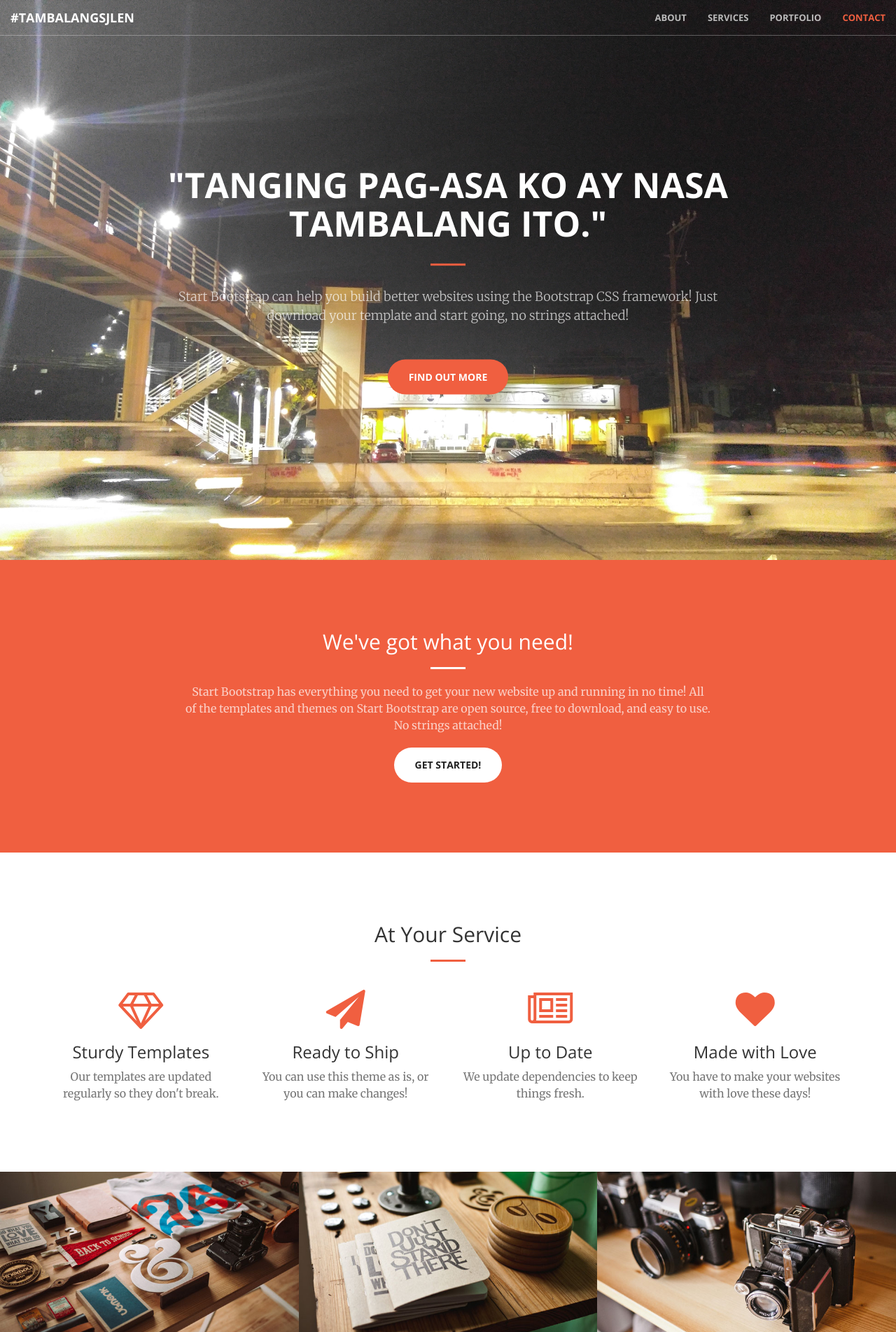
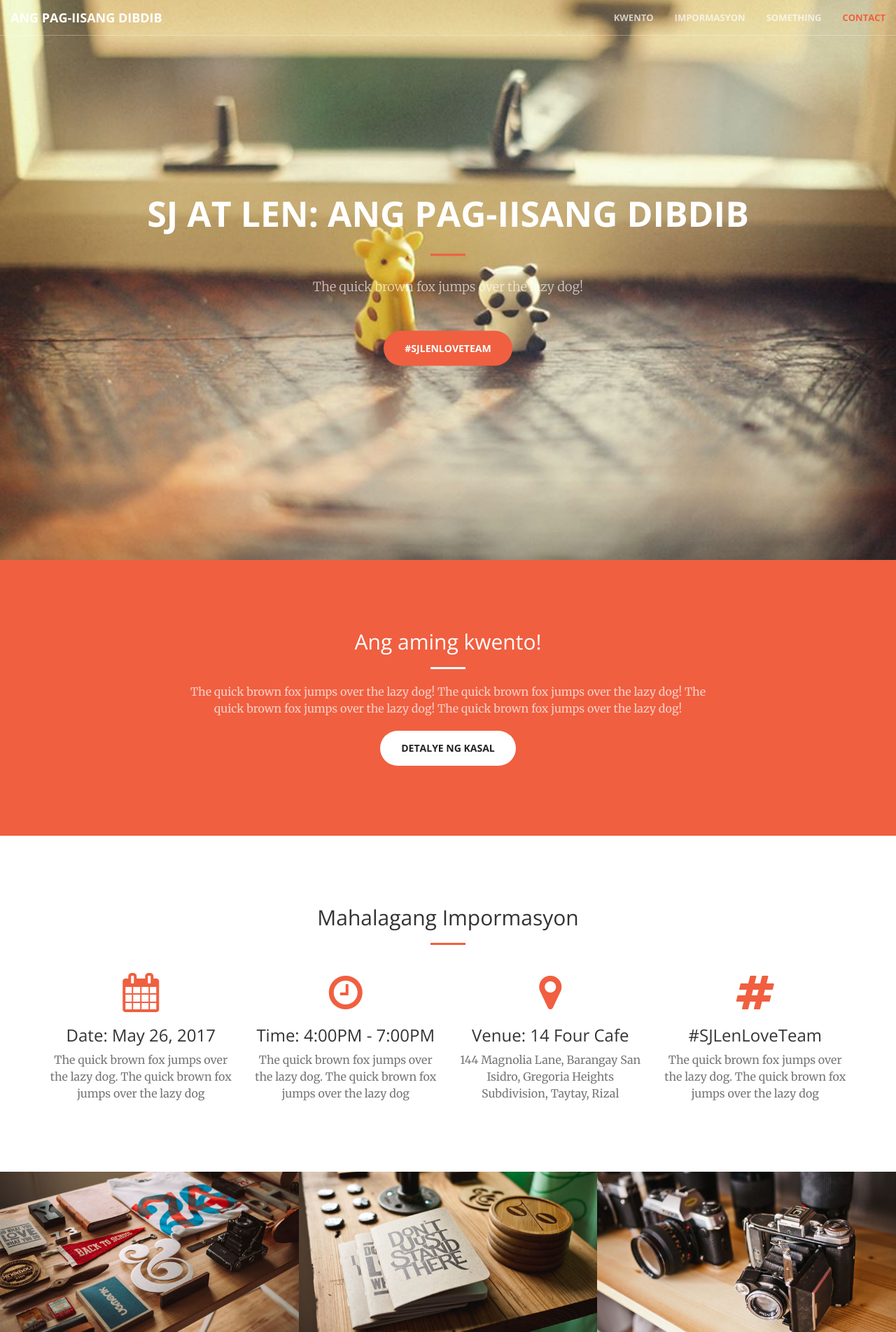
Before and after one commit to isji/midnightinpares, a PHP site: page /vip-pass/index.html in a window 1280 px wide. Shown: the top 1903 px of the page at 70% size. Run offline with PHP 8.4, Linux system fonts and the light colour scheme; some libraries are stand-ins or nearby versions.

Commit message:
Modified contents, icons, music and picture.

```diff
--- a/vip-pass/css/creative.css
+++ b/vip-pass/css/creative.css
@@ -111,7 +111,7 @@ aside {
     border-color: rgba(255, 255, 255, 0.3);
   }
   .navbar-default .navbar-header .navbar-brand {
-    color: rgba(255, 255, 255, 0.7);
+    color: rgba(0, 255, 255, 0.7);
   }
   .navbar-default .navbar-header .navbar-brand:hover,
   .navbar-default .navbar-header .navbar-brand:focus {
--- a/vip-pass/index.html
+++ b/vip-pass/index.html
@@ -16,8 +16,10 @@
 
     <!-- Custom Fonts -->
     <link href="vendor/font-awesome/css/font-awesome.min.css" rel="stylesheet" type="text/css">
-    <link href='https://fonts.googleapis.com/css?family=Open+Sans:300italic,400italic,600italic,700italic,800italic,400,300,600,700,800' rel='stylesheet' type='text/css'>
-    <link href='https://fonts.googleapis.com/css?family=Merriweather:400,300,300italic,400italic,700,700italic,900,900italic' rel='stylesheet' type='text/css'>
+    <link href='https://fonts.googleapis.com/css?family=Open+Sans:300italic,400italic,600italic,700italic,800italic,400,300,600,700,800'
+          rel='stylesheet' type='text/css'>
+    <link href='https://fonts.googleapis.com/css?family=Merriweather:400,300,300italic,400italic,700,700italic,900,900italic'
+          rel='stylesheet' type='text/css'>
 
     <!-- Plugin CSS -->
     <link href="vendor/magnific-popup/magnific-popup.css" rel="stylesheet">
@@ -27,6 +29,9 @@
 
     <!-- Bootstrap 3 player -->
     <link href="css/bootstrap3_player.css" rel="stylesheet">
+
+    <!-- Favicon -->
+    <link rel="shortcut icon" href="favicon.ico" type="image/x-icon">
 
     <!-- HTML5 Shim and Respond.js IE8 support of HTML5 elements and media queries -->
     <!-- WARNING: Respond.js doesn't work if you view the page via file:// -->
@@ -42,8 +47,8 @@
 <div class="row col-md-6 col-md-offset-3 col-xs-12">
     <!-- ~~~~~~~~~~~~~~~~~~~~~~~~~~~~ Example: Audio with no additional data ~~~~~~~~~~~~~~~~~~~~~~~~~~~~~~~~ -->
     <audio controls autoplay>
-        <source src="../music/love-team.mp3" type="audio/ogg" />
-        <source src="../music/love-team.mp3" type="audio/mpeg" />
+        <source src="file/love-team.mp3" type="audio/ogg"/>
+        <source src="file/love-team.mp3" type="audio/mpeg"/>
         An html5-capable browser is required to play this audio.
     </audio>
 </div>
@@ -52,23 +57,25 @@
     <div class="container-fluid">
         <!-- Brand and toggle get grouped for better mobile display -->
         <div class="navbar-header">
-                <button type="button" class="navbar-toggle collapsed" data-toggle="collapse" data-target="#bs-example-navbar-collapse-1">
+            <button type="button" class="navbar-toggle collapsed" data-toggle="collapse"
+                    data-target="#bs-example-navbar-collapse-1">
                 <span class="sr-only">Toggle navigation</span> Menu <i class="fa fa-bars"></i>
             </button>
-                <a class="navbar-brand page-scroll" href="#page-top">#TambalangSJLen</a>
+            <a class="navbar-brand page-scroll" href="#page-top">Ang Pag-iisang Dibdib</a>
         </div>
+
 
         <!-- Collect the nav links, forms, and other content for toggling -->
         <div class="collapse navbar-collapse" id="bs-example-navbar-collapse-1">
             <ul class="nav navbar-nav navbar-right">
                 <li>
-                        <a class="page-scroll" href="#about">About</a>
+                    <a class="page-scroll" href="#about">Kwento</a>
                 </li>
                 <li>
-                        <a class="page-scroll" href="#services">Services</a>
+                    <a class="page-scroll" href="#services">Impormasyon</a>
                 </li>
                 <li>
-                        <a class="page-scroll" href="#portfolio">Portfolio</a>
+                    <a class="page-scroll" href="#portfolio">Something</a>
                 </li>
                 <li>
                     <a class="page-scroll" href="#contact">Contact</a>
@@ -83,10 +90,10 @@
 <header>
     <div class="header-content">
         <div class="header-content-inner">
-                <h1 id="homeHeading">"Tanging pag-asa ko ay nasa tambalang ito."</h1>
+            <h1 id="homeHeading">SJ at Len: Ang Pag-iisang Dibdib</h1>
             <hr>
-                <p>Start Bootstrap can help you build better websites using the Bootstrap CSS framework! Just download your template and start going, no strings attached!</p>
-                <a href="#about" class="btn btn-primary btn-xl page-scroll">Find Out More</a>
+            <p>The quick brown fox jumps over the lazy dog!</p>
+            <a href="#about" class="btn btn-primary btn-xl page-scroll">#SJLenLoveTeam</a>
         </div>
     </div>
 </header>
@@ -95,10 +102,12 @@
     <div class="container">
         <div class="row">
             <div class="col-lg-8 col-lg-offset-2 text-center">
-                    <h2 class="section-heading">We've got what you need!</h2>
+                <h2 class="section-heading">Ang aming kwento!</h2>
                 <hr class="light">
-                    <p class="text-faded">Start Bootstrap has everything you need to get your new website up and running in no time! All of the templates and themes on Start Bootstrap are open source, free to download, and easy to use. No strings attached!</p>
-                    <a href="#services" class="page-scroll btn btn-default btn-xl sr-button">Get Started!</a>
+                <p class="text-faded">The quick brown fox jumps over the lazy dog! The quick brown fox jumps over the
+                    lazy dog! The quick brown fox jumps over the lazy dog! The quick brown fox jumps over the lazy
+                    dog!</p>
+                <a href="#services" class="page-scroll btn btn-default btn-xl sr-button">Detalye ng Kasal</a>
             </div>
         </div>
     </div>
@@ -108,7 +117,7 @@
     <div class="container">
         <div class="row">
             <div class="col-lg-12 text-center">
-                    <h2 class="section-heading">At Your Service</h2>
+                <h2 class="section-heading">Mahalagang Impormasyon</h2>
                 <hr class="primary">
             </div>
         </div>
@@ -117,30 +126,38 @@
         <div class="row">
             <div class="col-lg-3 col-md-6 text-center">
                 <div class="service-box">
-                        <i class="fa fa-4x fa-diamond text-primary sr-icons"></i>
-                        <h3>Sturdy Templates</h3>
-                        <p class="text-muted">Our templates are updated regularly so they don't break.</p>
+                    <i class="fa fa-4x fa-calendar text-primary sr-icons"></i>
+                    <!--<i class="fa fa-4x fa-diamond text-primary sr-icons"></i>-->
+                    <h3>Date: May 26, 2017</h3>
+                    <p class="text-muted">The quick brown fox jumps over the lazy dog. The quick brown fox jumps over
+                        the lazy dog</p>
                 </div>
             </div>
             <div class="col-lg-3 col-md-6 text-center">
                 <div class="service-box">
-                        <i class="fa fa-4x fa-paper-plane text-primary sr-icons"></i>
-                        <h3>Ready to Ship</h3>
-                        <p class="text-muted">You can use this theme as is, or you can make changes!</p>
+                    <!--<i class="fa fa-4x fa-paper-plane text-primary sr-icons"></i>-->
+                    <i class="fa fa-4x fa-clock-o text-primary sr-icons"></i>
+                    <h3>Time: 4:00PM - 7:00PM</h3>
+                    <p class="text-muted">The quick brown fox jumps over the lazy dog. The quick brown fox jumps over
+                        the lazy dog</p>
                 </div>
             </div>
             <div class="col-lg-3 col-md-6 text-center">
                 <div class="service-box">
-                        <i class="fa fa-4x fa-newspaper-o text-primary sr-icons"></i>
-                        <h3>Up to Date</h3>
-                        <p class="text-muted">We update dependencies to keep things fresh.</p>
+                    <!--<i class="fa fa-4x fa-newspaper-o text-primary sr-icons"></i>-->
+                    <i class="fa fa-4x fa-map-marker text-primary sr-icons"></i>
+                    <h3>Venue: 14 Four Cafe</h3>
+                    <p class="text-muted">144 Magnolia Lane, Barangay San Isidro, Gregoria Heights Subdivision, Taytay,
+                        Rizal</p>
                 </div>
             </div>
             <div class="col-lg-3 col-md-6 text-center">
                 <div class="service-box">
-                        <i class="fa fa-4x fa-heart text-primary sr-icons"></i>
-                        <h3>Made with Love</h3>
-                        <p class="text-muted">You have to make your websites with love these days!</p>
+                    <!--<i class="fa fa-4x fa-heart text-primary sr-icons"></i>-->
+                    <i class="fa fa-4x fa-hashtag text-primary sr-icons"></i>
+                    <h3>#SJLenLoveTeam</h3>
+                    <p class="text-muted">The quick brown fox jumps over the lazy dog. The quick brown fox jumps over
+                        the lazy dog</p>
                 </div>
             </div>
         </div>
@@ -247,8 +264,8 @@
 <aside class="bg-dark">
     <div class="container text-center">
         <div class="call-to-action">
-                <h2>Free Download at Start Bootstrap!</h2>
-                <a href="http://startbootstrap.com/template-overviews/creative/" class="btn btn-default btn-xl sr-button">Download Now!</a>
+            <h2>I-Download ang 'SOMETHING'</h2>
+            <a href="file/MintWorks-RuleBook-Final.pdf" class="btn btn-default btn-xl sr-button" target="_blank">Download</a>
         </div>
     </div>
 </aside>
@@ -257,17 +274,19 @@
     <div class="container">
         <div class="row">
             <div class="col-lg-8 col-lg-offset-2 text-center">
-                    <h2 class="section-heading">Let's Get In Touch!</h2>
+                <h2 class="section-heading">Contact Details!</h2>
                 <hr class="primary">
-                    <p>Ready to start your next project with us? That's great! Give us a call or send us an email and we will get back to you as soon as possible!</p>
+                <p>The quick brown fox jumps over the lazy dog! The quick brown fox jumps over the lazy dog!</p>
             </div>
             <div class="col-lg-4 col-lg-offset-2 text-center">
                 <i class="fa fa-phone fa-3x sr-contact"></i>
-                    <p>123-456-6789</p>
+                <p>(+63) 915-253-3212<br/>
+                (+63) 917-366-3908</p>
             </div>
             <div class="col-lg-4 text-center">
                 <i class="fa fa-envelope-o fa-3x sr-contact"></i>
-                    <p><a href="mailto:your-email@your-domain.com">feedback@startbootstrap.com</a></p>
+                <p><a href="mailto:sj.balatan@gmail.com">sj.balatan@gmail.com</a><br/>
+                <a href="mailto:eileenlicopit@gmail.com ">eileenlicopit@gmail.com</a></p>
             </div>
         </div>
     </div>
```
Also changed, not shown: vip-pass/favicon.ico (added), vip-pass/img/header.jpg, vip-pass/img/header_backup2.jpg (added), 2 other files. Lines whose indentation alone changed are shown as unchanged.
